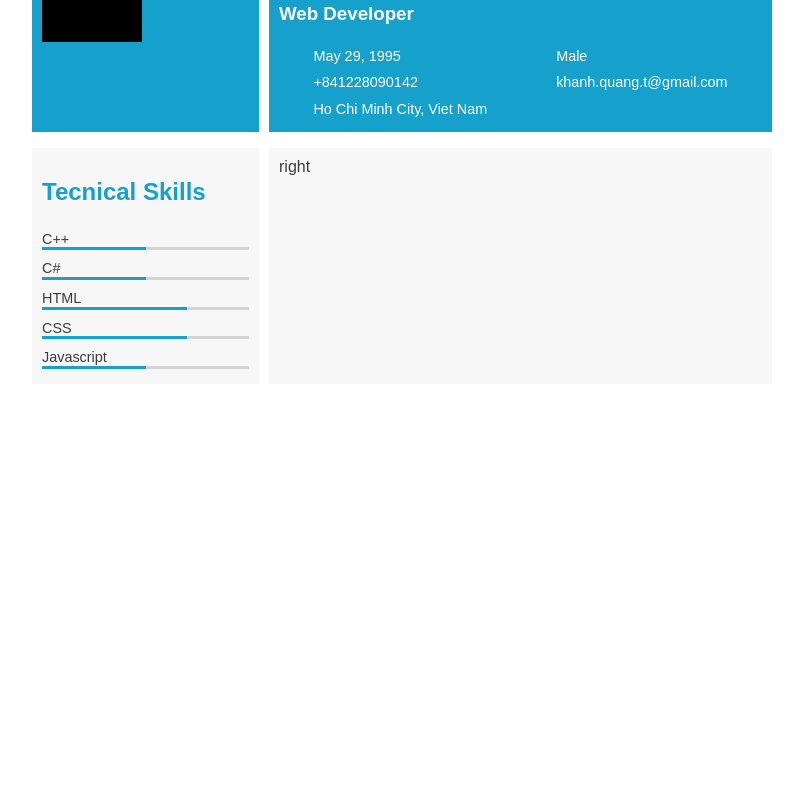
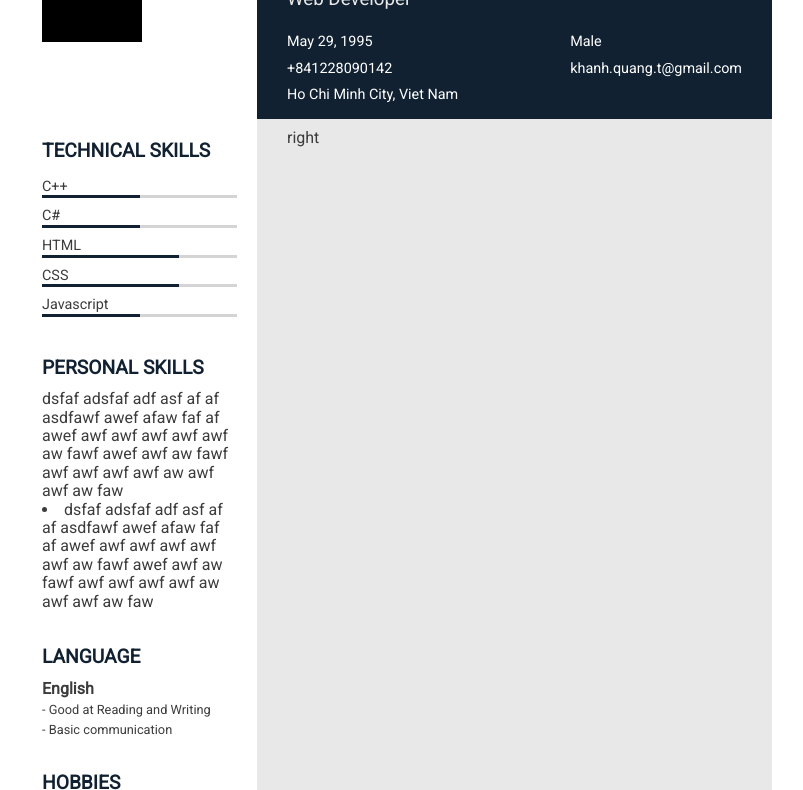
Before and after one commit to shouldnt/CV, a website: page index.html in a window 1280 px wide. Shown: the part 88-878 px from the top of the page, without its empty margins (238-1041 px from the left). Drawn offline with Linux system fonts and the light colour scheme.

Commit message:
add roboto font & change layout

```diff
--- a/index.html
+++ b/index.html
@@ -3,11 +3,12 @@
 	<head>
 		<link rel="stylesheet" href="css/normalize.css">
 		<link rel="stylesheet" href="css/index.css">
+		<link href="https://fonts.googleapis.com/css?family=Roboto" rel="stylesheet">
 	</head>
 
 	<body class="wrap">
 		<header class="layout ">
-			<div class="layout__left  is-column is-header">
+			<div class="layout__left  is-column is-none-bg is-header ">
 				<div class="box"></div>
 				<img src="" alt="">
 			</div>
@@ -29,11 +30,11 @@
 			</div>
 		</header>
 
-		<div class="layout">
-			<div class="layout__left is-column">
+		<div class="layout is-100 is-stretch">
+			<div class="layout__left is-column is-none-bg">
 				<div class="block">
 					<div class="title">
-						<h2>Tecnical Skills</h2>
+						<h2>Technical Skills</h2>
 					</div>
 					<div class="detail">
 						<ul>
@@ -98,6 +99,34 @@
 						</ul>
 					</div>
 				</div>
+				<div class="block">
+					<div class="title">
+						<h2>personal skills</h2>
+					</div>
+					<div class="detail">
+						dsfaf adsfaf  adf asf af af asdfawf awef afaw faf af awef awf awf awf awf awf aw fawf awef awf aw fawf awf awf awf awf aw awf awf aw faw
+						<li>dsfaf adsfaf  adf asf af af asdfawf awef afaw faf af awef awf awf awf awf awf aw fawf awef awf aw fawf awf awf awf awf aw awf awf aw faw</li>
+					</div>
+				</div>
+				<div class="block">
+					<div class="title">
+						<h2>Language</h2>
+					</div>
+					<div class="detail">
+						<h4>English</h4>
+						<p>- Good at Reading and Writing</p>
+						<p>- Basic communication</p>
+					</div>
+				</div>
+				<div class="block">
+					<div class="title">
+						<h2>hobbies</h2>
+					</div>
+					<div class="detail">
+
+						<p>- some hobbies here</p>
+					</div>
+				</div>
 			</div>
 			<div class="layout__right is-column">
 				right
--- a/src/sass/index.sass
+++ b/src/sass/index.sass
@@ -1,14 +1,18 @@
 //color
-$primary: #f7f7f7
+$primary: #f1f1f1
 $pri_darken: #d4d4d4
 $text_color: #3c3c3c
 
+//green
+$green: #c3d1d4
+$grey: #e8e8e8
 $text_highlight: #161918
-$pri_bg: rgb(21, 161, 204)
+$pri_bg: #112131
 
 body
 	-webkit-print-color-adjust: exact
 	color: $text_color
+	font-family: 'Roboto', sans-serif
 
 h1, p
 	margin: 0
@@ -26,7 +30,6 @@ ul
 		list-style: none
 		font-size: 0.9em
 		padding: 5px 0
-
 // global
 .text-highlight
 	color: $text_highlight
@@ -52,14 +55,40 @@ ul
 // main
 .layout
 	display: flex
-	margin-bottom: 1em
+	margin-bottom: 0
+	&.is-stretch
+		align-items: stretch
+	&.is-100
+		height: 100%
 	.is-column
+		&:nth-child(2n)
+			padding-right: 30px
+			padding-left: 30px
+		&.is-none-bg
+			background: none !important
+
 		&.is-header
 			background: $pri_bg
 			color: white
+			h1
+				font-style: normal
+				font-weight: 400
+			h3
+				color: $grey
+				font-style: normal
+				font-weight: 300
+				margin-top: 5px
+			.info
+				display: flex
+				justify-content: space-between
+				font-weight: 100
+				li
+					font-style: normal
+					font-weight: 100
+
 		padding: 10px
 		flex: 1
-		background: $primary
+		background: $grey
 		&:first-child
 			//margin-right: 10px
 			flex-basis: 30%
@@ -68,16 +97,24 @@ ul
 			flex-basis: 70%
 // header
 .info
-	display: flex
-	justify-content: space-around
-	font-weight: 100
+
 // ----------------------------------block ------------------------------------------
 .block
+	margin-bottom: 35px
 	.title
 		color: $pri_bg
+		text-transform: uppercase
+		h2
+			font-size: 1.2em
+			margin: 0.6em 0
+
 
 	.detail
+		h4
+			text-transform: capitalize
+			margin: 5px 0
 .detail__name
+
 
 .detail__level
 	.process
```
Also changed, not shown: css/index.css.
